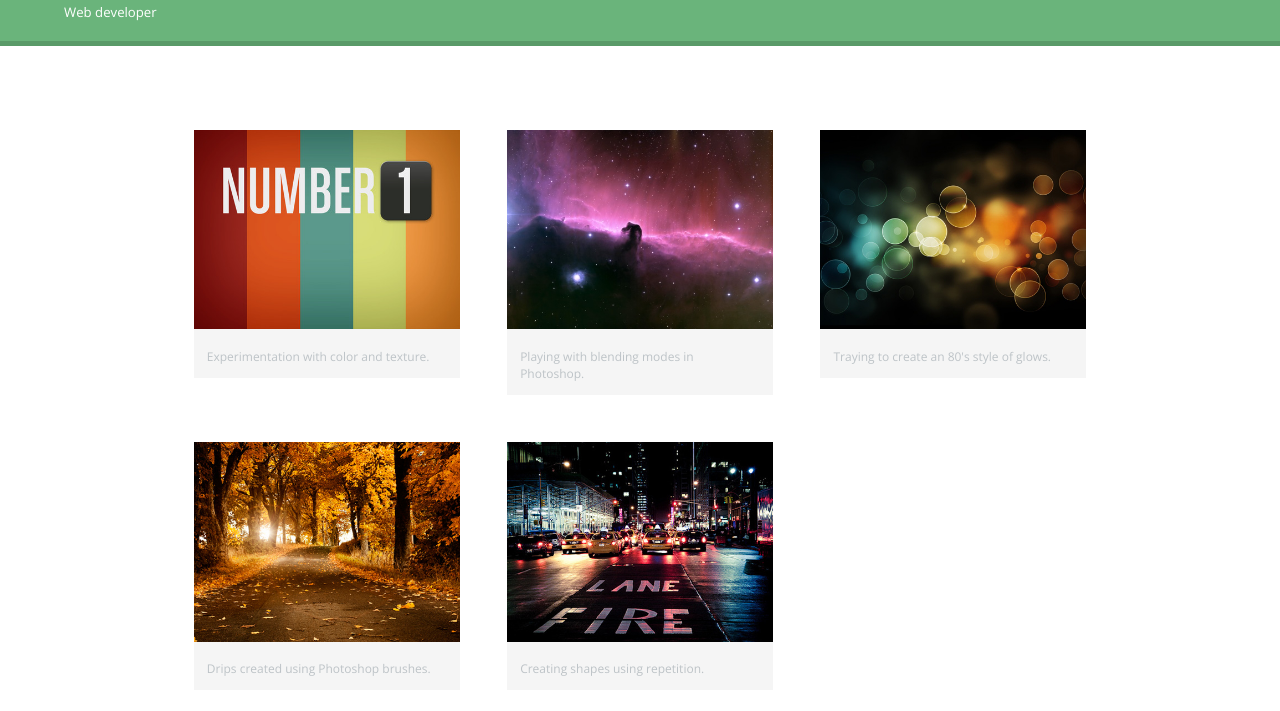
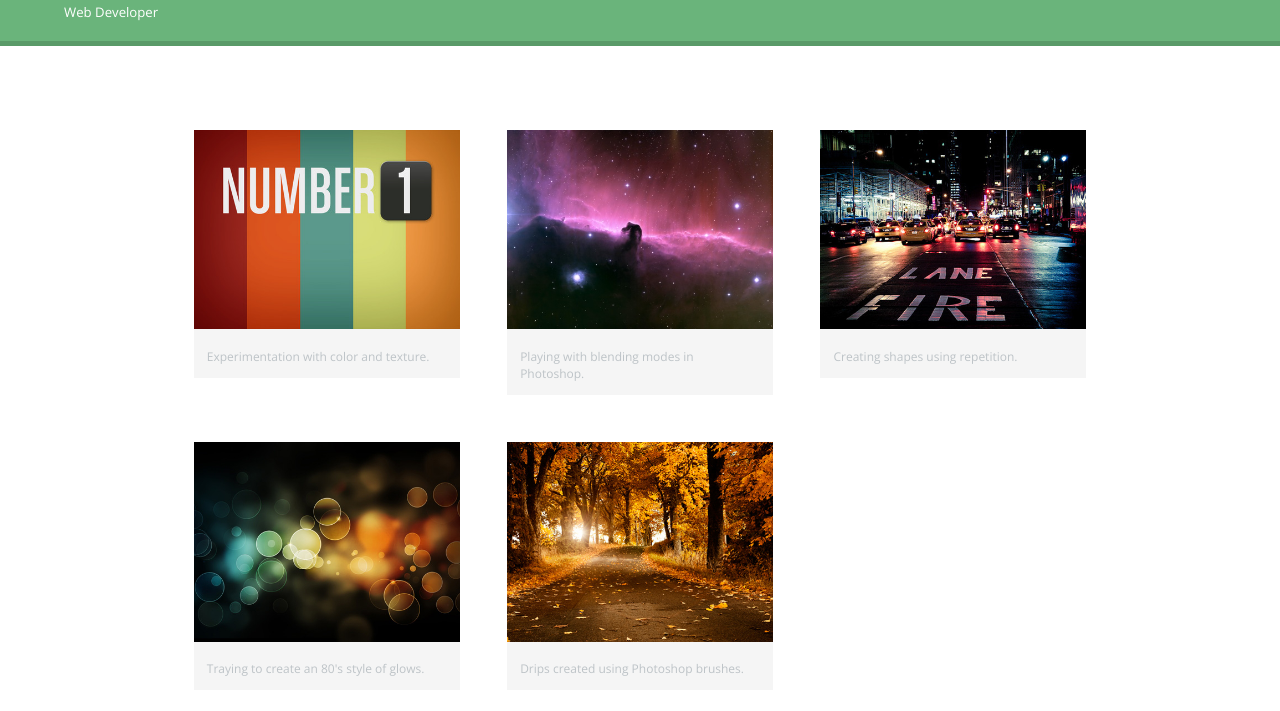
Before and after one commit to tech-alpiner/portfolio, a plain HTML site: page index.html in a window 1280 px wide. Shown: the part 59-770 px from the top of the page. Drawn offline with nearby package versions, Linux system fonts and the light colour scheme.

Commit message:
Changed few elements.

```diff
--- a/css/main.css
+++ b/css/main.css
@@ -19,6 +19,7 @@ a {
 }
 
 img {
+	translateZ: 0;
     max-width: 100%;
 }
 
--- a/index.html
+++ b/index.html
@@ -16,7 +16,7 @@
         <header>
             <a href="index.html" id="logo">
                 <h1>Roman Dmytriv</h1>
-                <h2>Web developer</h2>
+                <h2>Web Developer</h2>
             </a>
             <nav>
                 <ul>
@@ -41,6 +41,12 @@
                             <p>Playing with blending modes in Photoshop.</p>
                         </a>
                     </li>
+                     <li>
+                        <a href="img/numbers=12.png">
+                            <img src="img/numbers-12.png" alt="">
+                            <p>Creating shapes using repetition.</p>
+                        </a>
+                    </li>
                     <li>
                         <a href="img/numbers=06.png">
                             <img src="img/numbers-06.png" alt="">
@@ -51,12 +57,6 @@
                         <a href="img/numbers=09.png">
                             <img src="img/numbers-09.png" alt="">
                             <p>Drips created using Photoshop brushes.</p>
-                        </a>
-                    </li>
-                    <li>
-                        <a href="img/numbers=12.png">
-                            <img src="img/numbers-12.png" alt="">
-                            <p>Creating shapes using repetition.</p>
                         </a>
                     </li>
                 </ul>
```
Also changed, not shown: 3 other files.
